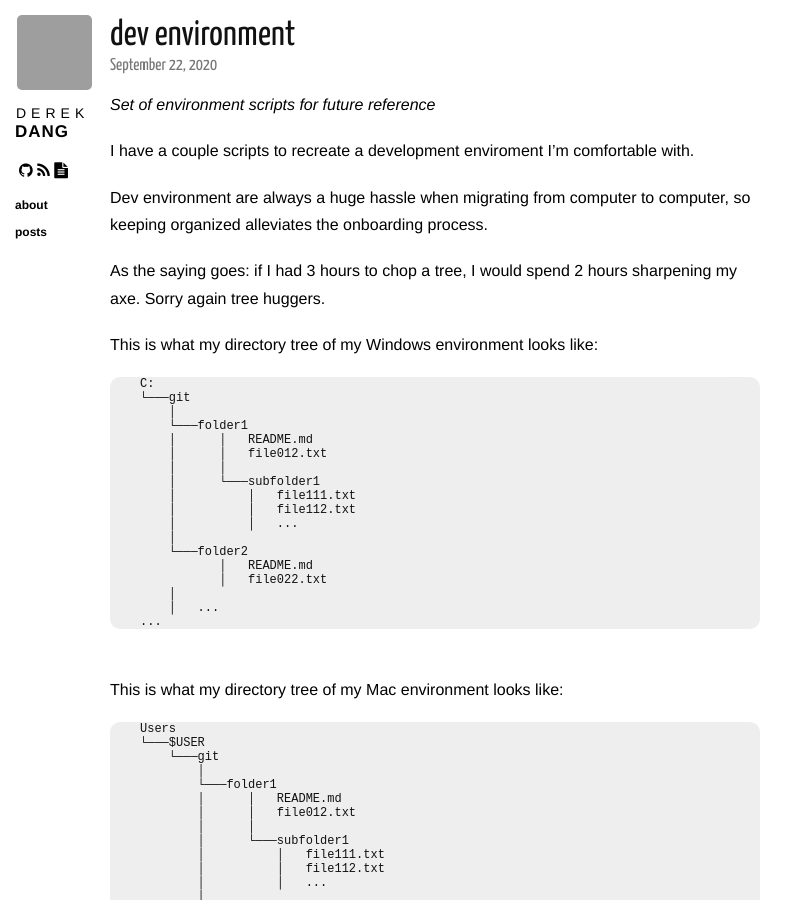
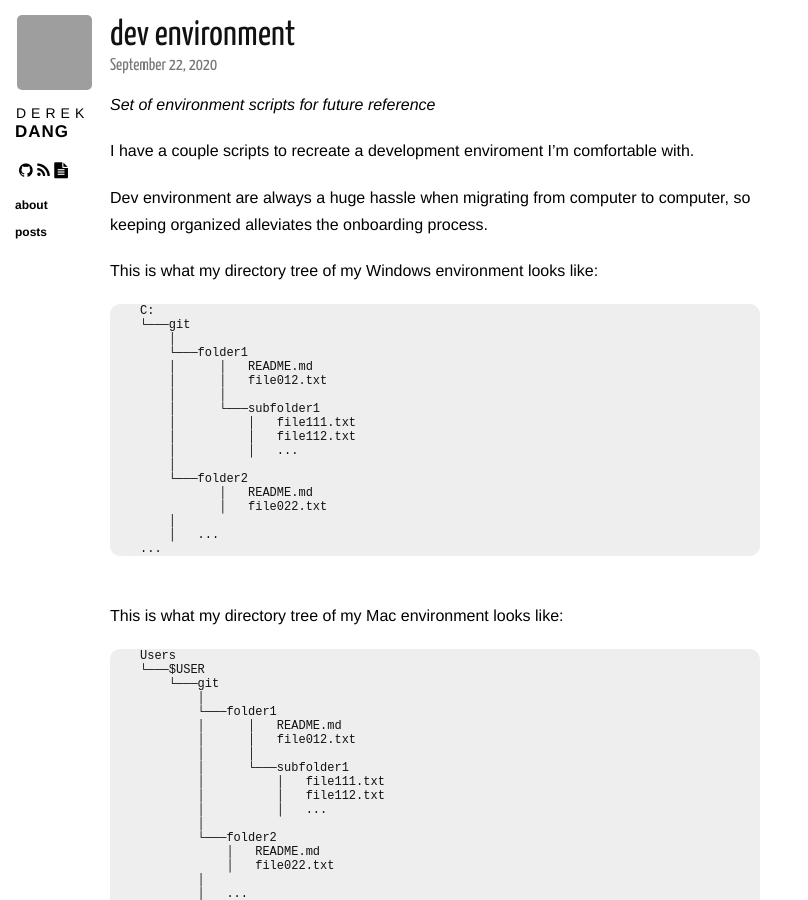
Before and after one commit to dqdang/dqdang.github.io, a Jekyll site: the page built from _posts/2020-09-22-environment.markdown, in a window 1280 px wide and 900 px high. Shown: the whole window, without its empty margins (0-808 px from the left). Built offline with Jekyll 4.4.1, drawn with Linux system fonts in a browser that asks for light colours; nearby versions of some CDN libraries; grey boxes are pictures that could not be loaded.

Commit message:
Remove unused statement

```diff
--- a/_posts/2020-09-22-environment.markdown
+++ b/_posts/2020-09-22-environment.markdown
@@ -9,8 +9,6 @@ category: posts
 I have a couple scripts to recreate a development enviroment I'm comfortable with.
 
 Dev environment are always a huge hassle when migrating from computer to computer, so keeping organized alleviates the onboarding process.
-
-As the saying goes: if I had 3 hours to chop a tree, I would spend 2 hours sharpening my axe. Sorry again tree huggers.
 <br/>
 
 This is what my directory tree of my Windows environment looks like:
```
